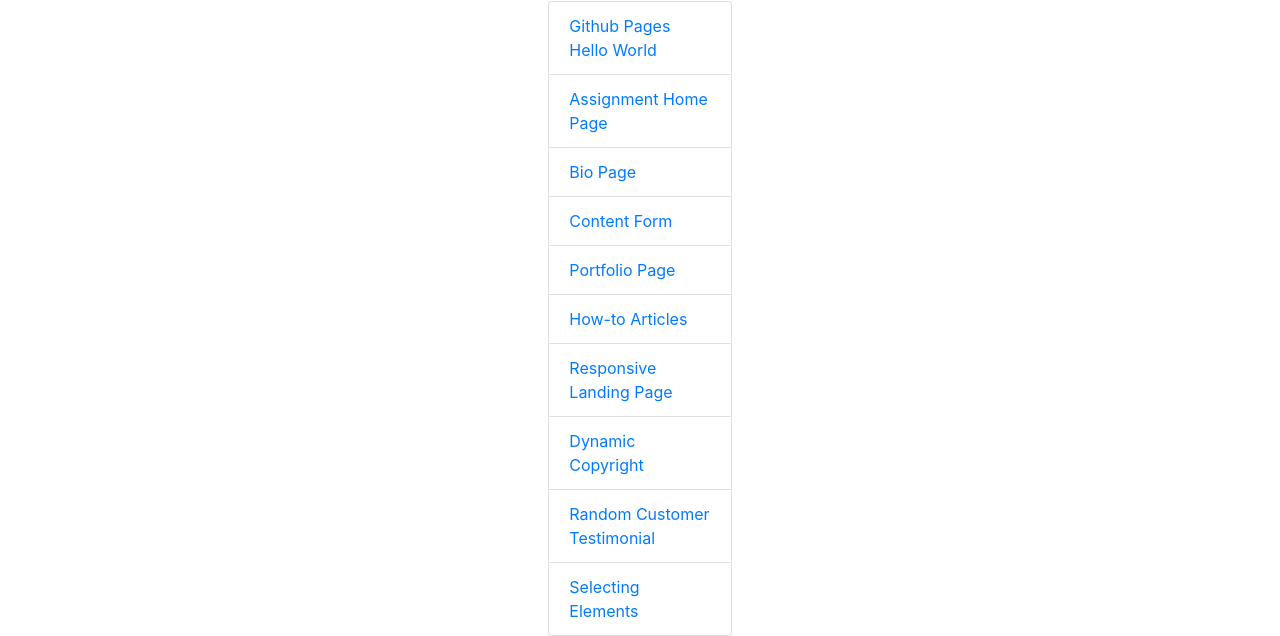
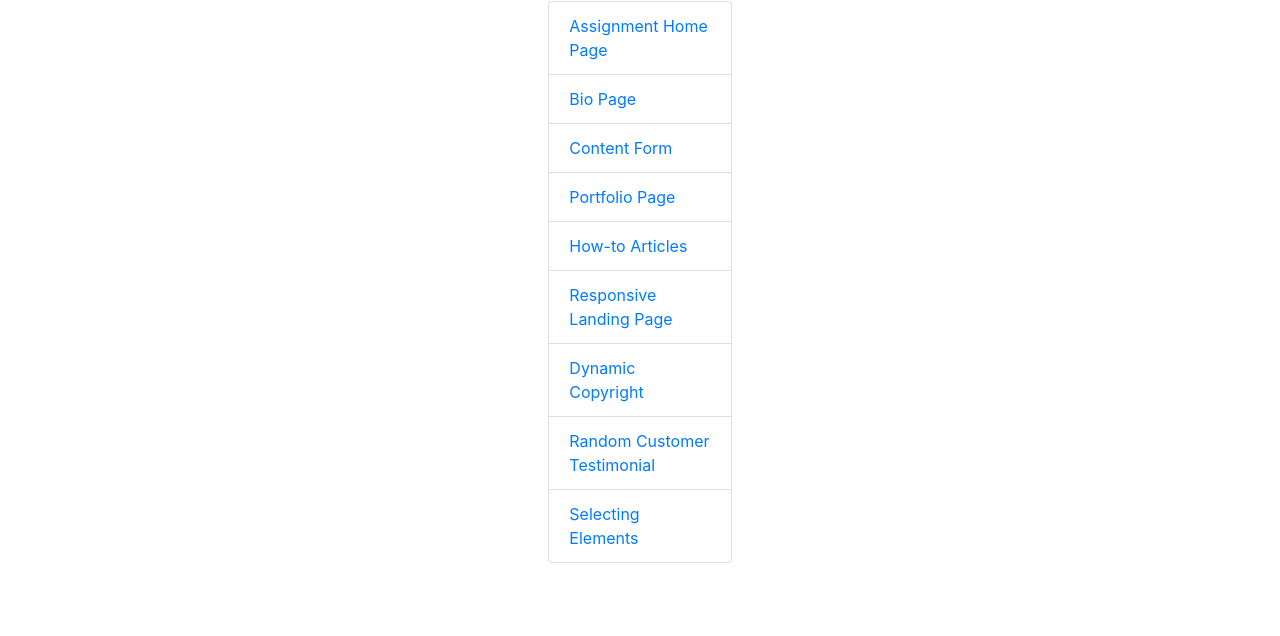
Before and after one commit to Joshuakneilson/CSC223LabsJKNeilson, a plain HTML site: page src/index.html in a window 1280 px wide. Shown: the part 218-854 px from the top of the page. After the commit the page ends 800 px from the top, so only its background shows below. Drawn offline with nearby package versions, Linux system fonts and the light colour scheme.

Commit message:
Update index.html

```diff
--- a/src/index.html
+++ b/src/index.html
@@ -11,7 +11,6 @@
 		<div class="mx-auto row">
             <div class="col-md-2 col-md-offset-5 mx-auto">
 		    <ul class ="list-group">
-                <li class="list-group-item"><a href="assignment-01.html">Github Pages Hello World</a></li>
                 <li class="list-group-item"><a href="index.html">Assignment Home Page</a></li>
                 <li class="list-group-item"><a href="assignment-03.html">Bio Page</a></li>
                 <li class="list-group-item"><a href="assignment-04.html">Content Form</a></li>
```
